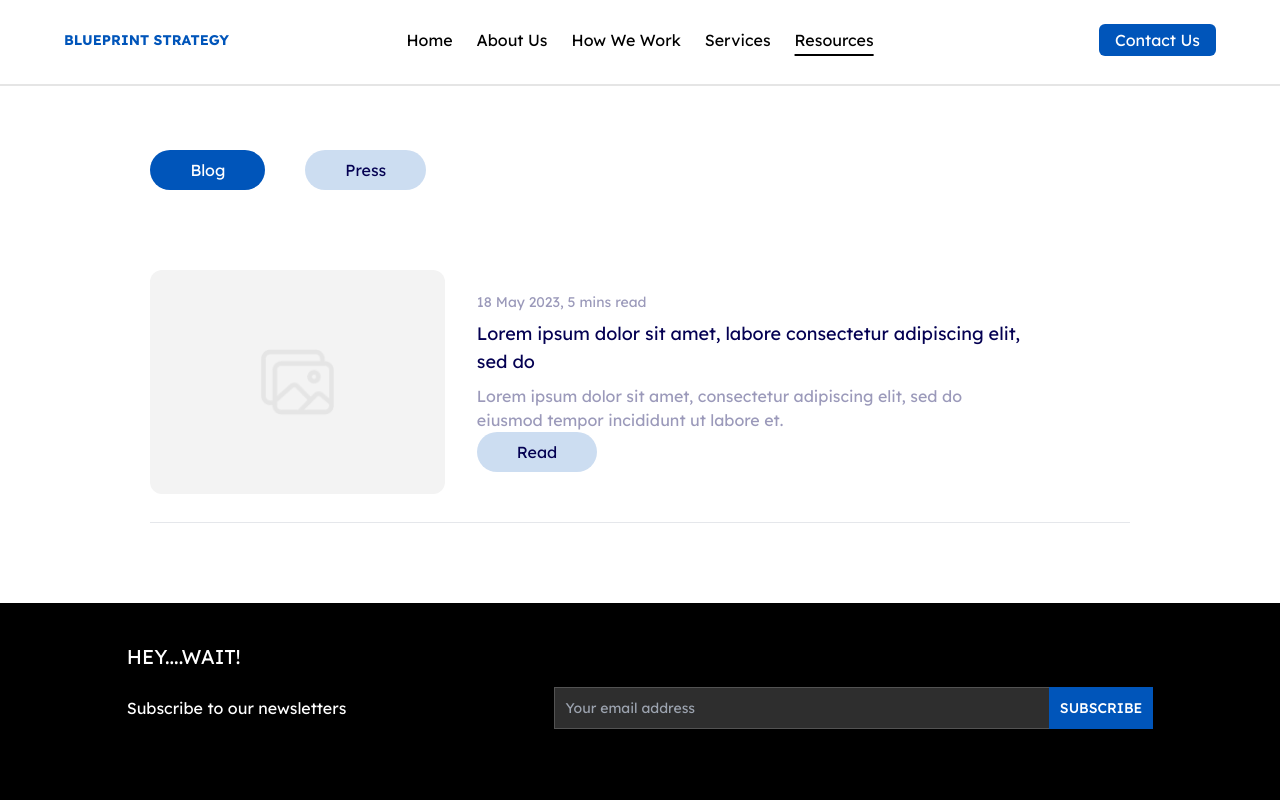
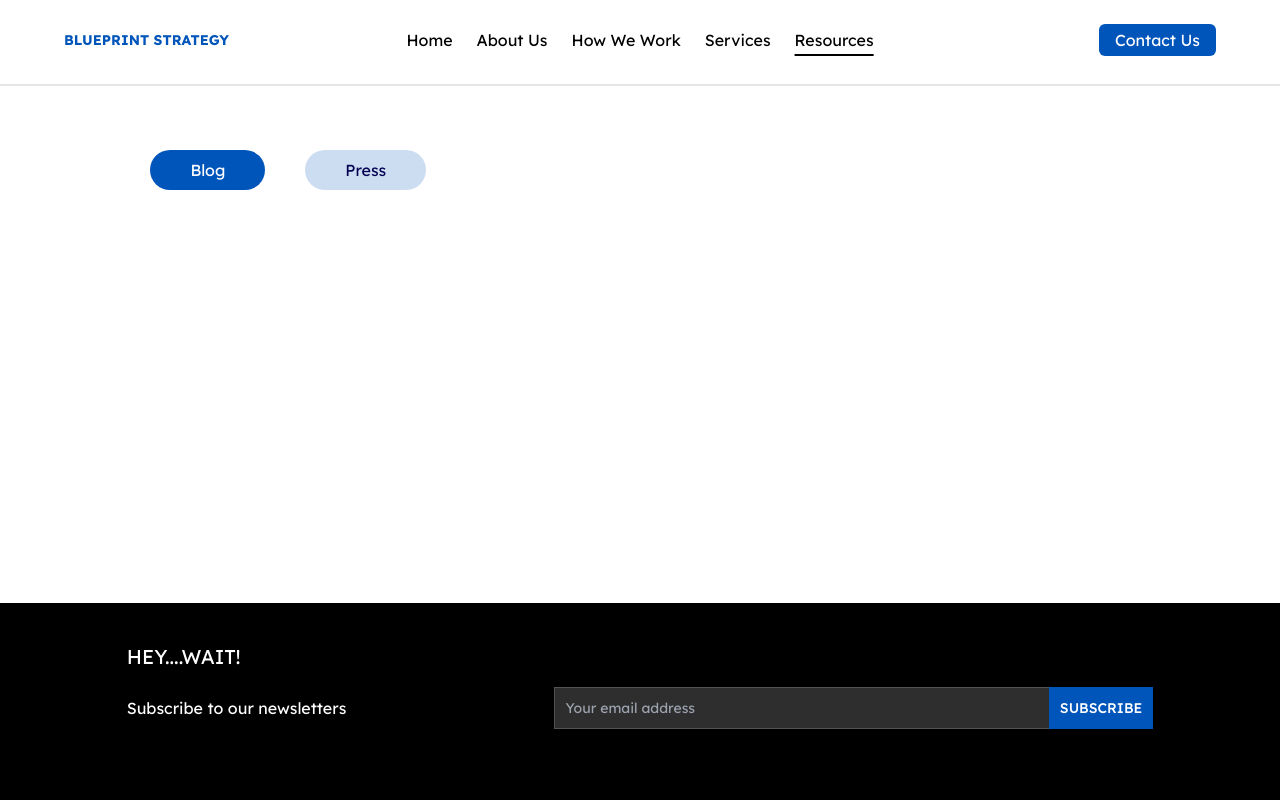
Before and after one commit to EdgarAmpiire/blueprints-web, a React (Create React App) app: page /resources in a window 1280 px wide. Shown: the top 800 px of the page. Built offline with nearby package versions, Linux system fonts and the light colour scheme; what tw-elements would draw is missing.

Commit message:
scroll effect

```diff
--- a/src/features/resources/components/Blogs.jsx
+++ b/src/features/resources/components/Blogs.jsx
@@ -6,10 +6,20 @@ export const Blogs = () => {
   return (
     <div>
         <div className="lg:flex-row md:flex-row flex-col gap-8 lg:mt-10 md:mt-10 w-full  items-center justify-center flex">
-            <div className="lg:w-4/12 md:w-4/12 w-11/12 h-56 bg-[#F3F3F3] flex items-center justify-center rounded-xl">
+            <div
+            data-aos="fade-right"
+            data-aos-offset="200"
+            data-aos-easing="ease-in-sine"
+            data-aos-duration="1000"
+            className="lg:w-4/12 md:w-4/12 w-11/12 h-56 bg-[#F3F3F3] flex items-center justify-center rounded-xl">
               <img src={thumb} alt="" className="w-3/12" />
             </div>
-            <div className="lg:w-8/12 md:w-8/12 w-11/12 flex flex-col justify-between py-2 lg:flex-none lg:items-start lg:justify-start md:flex-none md:items-start md:justify-start items-center ">
+            <div
+            data-aos="fade-left"
+            data-aos-offset="200"
+            data-aos-easing="ease-in-sine"
+            data-aos-duration="1000"
+            className="lg:w-8/12 md:w-8/12 w-11/12 flex flex-col justify-between py-2 lg:flex-none lg:items-start lg:justify-start md:flex-none md:items-start md:justify-start items-center ">
               <div className="lg:w-10/12">
                 <h6 className="text-[#04005266] text-sm">
                   18 May 2023, 5 mins read
@@ -30,12 +40,18 @@ export const Blogs = () => {
               </div>
             </div>
           </div>
-          <div className='lg:hidden md:hidden flex px-8 mt-5'>
+          <div
+          className='lg:hidden md:hidden flex px-8 mt-5'>
                 <button className="bg-[#0055BA33] text-[#040052] px-10 py-2 rounded-full ">
                   Read
                 </button>
               </div>
-          <div className="border-b mt-7"></div>
+          <div
+          data-aos="fade-up"
+          data-aos-offset="200"
+          data-aos-easing="ease-in-sine"
+          data-aos-duration="1000"
+          className="border-b mt-7"></div>
     </div>
   )
 }
```
